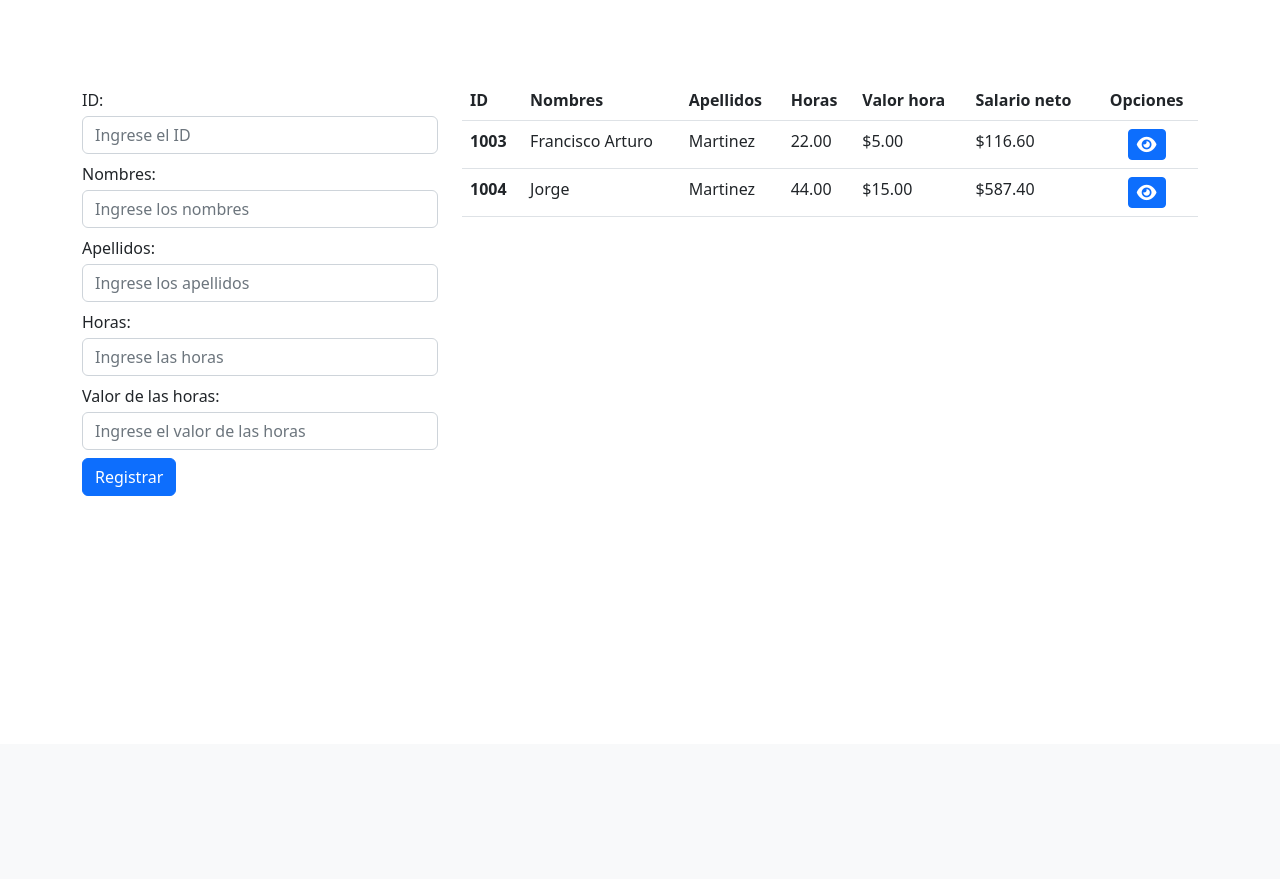
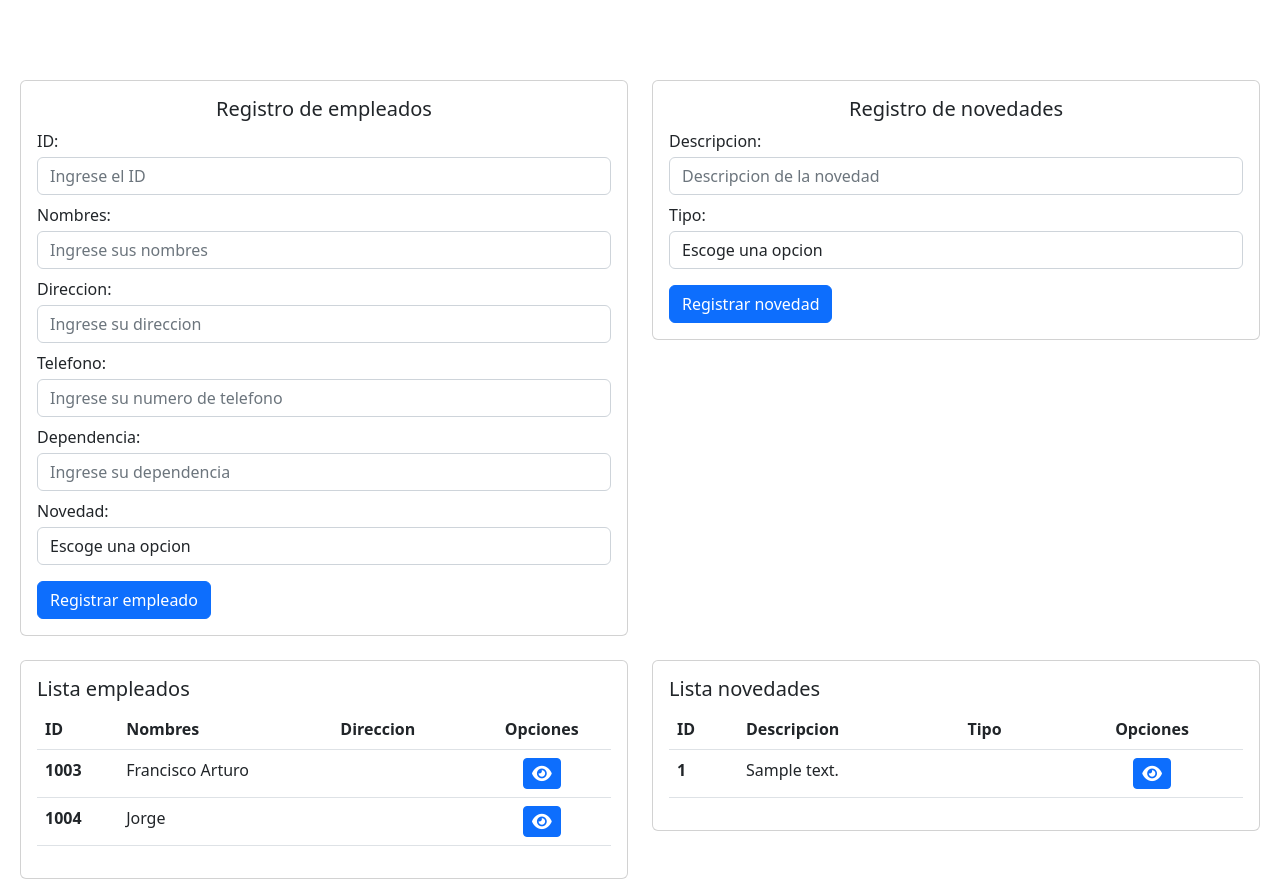
Before and after one commit to devmf19/nomina-php, a PHP site: page / in a window 1280 px wide. Shown: the part 56-935 px from the top of the page. Before the commit the page ends 800 px from the top, so only its background shows below. Run offline with PHP 8.4, Linux system fonts and the light colour scheme; data comes from the database, SQL or seed files in the repository; tables that the repository leaves empty or names only in its code hold one stand-in row (values such as "Sample post"); data that the repository does not hold is empty.

Commit message:
create employees and news

```diff
--- a/dao/abstract.dao.php
+++ b/dao/abstract.dao.php
@@ -6,7 +6,7 @@ abstract class AbstractDao
     private static $db_host = 'localhost';
     private static $db_user = 'root';
     private static $db_pass = 'root';
-    protected $db_name = 'nomina-php';
+    protected $db_name = 'empleados-novedades';
     protected $query;
     protected $rows = array();
     private $conn;
--- a/dao/employee.dao.php
+++ b/dao/employee.dao.php
@@ -65,7 +65,6 @@ class EmployeeDao extends AbstractDao
                     INSERT INTO employees (
                         id,
                         name,
-                        lastname,
                         address,
                         phone,
                         dependency
@@ -73,7 +72,6 @@ class EmployeeDao extends AbstractDao
                     VALUES (
                         '{$employee->getId()}',
                         '{$employee->getName()}',
-                        '{$employee->getLastname()}',
                         '{$employee->getAddress()}',
                         '{$employee->getPhone()}',
                         '{$employee->getDependency()}'
@@ -93,7 +91,6 @@ class EmployeeDao extends AbstractDao
 
         $this->query = "UPDATE employees
                         SET name = '{$employee->getName()}',
-                            lastname = '{$employee->getLastname()}',
                             address = '{$employee->getAddress()}',
                             phone = '{$employee->getPhone()}',
                             dependency = '{$employee->getBasic_pay()}'
--- a/dao/employees-news.dao.php
+++ b/dao/employees-news.dao.php
@@ -71,13 +71,13 @@ class EmployeeNewsDao extends AbstractDao{
                         employee_id,
                         news_id,
                         value,
-                        date
+                        en_date
                     )
                     VALUES (
                         '{$employee_news->getEmployee_id()}',
                         '{$employee_news->getNews_id()}',
                         '{$employee_news->geValue()}',
-                        '{$employee_news->getDate()}'
+                        '{$employee_news->getEn_date()}'
                     )
                 ";
                 $this->execute_single_query();
--- a/dao/news.dao.php
+++ b/dao/news.dao.php
@@ -53,23 +53,19 @@ class NewsDao extends AbstractDao{
             $new = new News();
         }
 
-        if ($new->getId() != 0) {
         $this->get($new->getId());
         if (!$this->rows) {
             $this->query = "
                 INSERT INTO news (
-                        id,
                     description,
                     type
                 )
                 VALUES (
-                        '{$new->getId()}',
-                        '{$new->geDescription()}',
+                    '{$new->getDescription()}',
                     '{$new->getType()}'
                 )
             ";
             $this->execute_single_query();
-            }
         }
     }
 
--- a/index.php
+++ b/index.php
@@ -1,11 +1,5 @@
 <?php
-require_once 'C:/xampp/htdocs/nomina-php/dao/employee.dao.php';
-$employeeDao = new EmployeeDao();  //objeto de la clase que realiza acciones en la base de datos
-
-$employees = $employeeDao->get_all(); // se obtienen todos los empleados registrados
-
-
-//luego de realizar una accion crud, se retorna al index con un mensaje de exito o error a traves de GET
+//Luego de realizar una accion crud, se retorna al index con un mensaje de exito o error a traves de GET
 $exist_message = false;
 $message = "";
 $alert = "";
@@ -35,8 +29,8 @@ if (isset($_GET['message'])) {
         <span class="navbar-brand mb-0 h1 px-5 py-2">Nomina de empleados</span>
     </nav>
 
-    <div class="container">
-        <div class="row py-2" style="height: 80px;">
+    <!-- ALERTA -->
+    <div class="row py-2 mx-5" style="height: 80px;">
         <!-- Si existe el mensaje de exito o error, se muestra al usuario -->
         <?php if ($exist_message) : ?>
             <div class="alert <?php echo $alert ?> alert-dismissible fade show" role="alert">
@@ -46,66 +40,47 @@ if (isset($_GET['message'])) {
         <?php endif; ?>
 
     </div>
-        <div class="row">
-            <div class="col-4">
-                <!-- Formulario que toma los datos necesarios del empleado -->
-                <form action="./controller/employee.controller.php" method="POST">
-                    <div class="form-group mt-2">
-                        <label for="id">ID:</label>
-                        <input type="number" class="form-control mt-1" id="id" name="id" placeholder="Ingrese el ID">
+
+    <!-- FORMULARIOS -->
+    <div class="row mx-2">
+        <!-- Formulario de empleados -->
+        <div class="col-6">
+            <div class="card">
+                <div class="card-body">
+                    <h5 class="card-title text-center">Registro de empleados</h5>
+                    <?php require_once './view/module/employees/employees-form.module.php'; ?>
                 </div>
-                    <div class="form-group mt-2">
-                        <label for="name">Nombres:</label>
-                        <input type="text" class="form-control mt-1" id="name" name="name" placeholder="Ingrese los nombres">
             </div>
-                    <div class="form-group mt-2">
-                        <label for="lastname">Apellidos:</label>
-                        <input type="text" class="form-control mt-1" id="lastname" name="lastname" placeholder="Ingrese los apellidos">
         </div>
-                    <div class="form-group mt-2">
-                        <label for="hours">Horas:</label>
-                        <input type="number" class="form-control mt-1" id="hours" name="hours" placeholder="Ingrese las horas">
+        <!-- Formulario de novedades -->
+        <div class="col-6">
+            <div class="card">
+                <div class="card-body">
+                    <h5 class="card-title text-center">Registro de novedades</h5>
+                    <?php require_once './view/module/news/news-form.module.php'; ?>
                 </div>
-                    <div class="form-group mt-2">
-                        <label for="hours_value">Valor de las horas:</label>
-                        <input type="number" class="form-control mt-1" id="hours_value" name="hours_value" placeholder="Ingrese el valor de las horas">
-                        <input type="hidden" name="option" value="save">
             </div>
-                    <button type="submit" class="btn btn-primary mt-2">Registrar</button>
-                </form>
         </div>
-            <div class="col-8">
-                <!-- Lista de empleados registrados -->
-                <table class="table">
-                    <thead>
-                        <tr>
-                            <th scope="col">ID</th>
-                            <th scope="col">Nombres</th>
-                            <th scope="col">Apellidos</th>
-                            <th scope="col">Horas</th>
-                            <th scope="col">Valor hora</th>
-                            <th scope="col">Salario neto</th>
-                            <th scope="col" class="text-center">Opciones</th>
-                        </tr>
-                    </thead>
-                    <tbody>
-                        <?php foreach ($employees as $emp) : ?>
-                            <tr>
-                                <th><?php echo $emp['id']; ?></th>
-                                <td><?php echo $emp['name']; ?></td>
-                                <td><?php echo $emp['lastname']; ?></td>
-                                <td><?php echo $emp['hours']; ?></td>
-                                <td>$<?php echo $emp['hours_value']; ?></td>
-                                <td>$<?php echo $emp['net_pay']; ?></td>
-                                <td class="text-center">
-                                    <a href="./employee_details.php?id=<?php echo $emp['id']; ?>" type="button" class="btn btn-primary btn-sm">
-                                        <i class="fa-solid fa-eye fa-lg" style="color: #FFFFFF;"></i>
-                                    </a>
-                                </td>
-                            </tr>
-                        <?php endforeach; ?>
-                    </tbody>
-                </table>
+    </div>
+
+    <!-- TABLAS -->
+    <div class="row mx-2 mt-4">
+        <!-- Tabla de empleados -->
+        <div class="col-6">
+            <div class="card">
+                <div class="card-body">
+                    <h5 class="card-title">Lista empleados</h5>
+                    <?php require_once './view/module/employees/employees-table.module.php'; ?>
+                </div>
+            </div>
+        </div>
+        <!-- Tabla de novedades -->
+        <div class="col-6">
+            <div class="card">
+                <div class="card-body">
+                    <h5 class="card-title">Lista novedades</h5>
+                    <?php require_once './view/module/news/news-table.module.php'; ?>
+                </div>
             </div>
         </div>
     </div>
--- a/model/person.model.php
+++ b/model/person.model.php
@@ -4,13 +4,11 @@ class Person
 {
 	private $id;
 	private $name;
-	private $lastname;
 
 	function __construct()
 	{
 		$this->id = "";
 		$this->name = "";
-		$this->lastname = "";
 	}
 
 	public function getId()
@@ -32,14 +30,4 @@ class Person
 	{
 		$this->name = $name;
 	}
-
-	public function getLastname()
-	{
-		return $this->lastname;
-	}
-
-	public function setLastname($lastname)
-	{
-		$this->lastname = $lastname;
-	}
 }
--- /dev/null
+++ b/view/module/employees/employees-form.module.php
@@ -0,0 +1,33 @@
+<!-- Formulario que toma los datos necesarios del empleado -->
+<form action="./controller/employee.controller.php" method="POST">
+    <div class="form-group mt-2">
+        <label for="id">ID:</label>
+        <input type="number" class="form-control mt-1" id="id" name="id" placeholder="Ingrese el ID">
+    </div>
+    <div class="form-group mt-2">
+        <label for="name">Nombres:</label>
+        <input type="text" class="form-control mt-1" id="name" name="name" placeholder="Ingrese sus nombres">
+    </div>
+    <div class="form-group mt-2">
+        <label for="address">Direccion:</label>
+        <input type="text" class="form-control mt-1" id="address" name="address" placeholder="Ingrese su direccion">
+    </div>
+    <div class="form-group mt-2">
+        <label for="phone">Telefono:</label>
+        <input type="number" class="form-control mt-1" id="phone" name="phone" placeholder="Ingrese su numero de telefono">
+    </div>
+    <div class="form-group mt-2">
+        <label for="dependency">Dependencia:</label>
+        <input type="text" class="form-control mt-1" id="dependency" name="dependency" placeholder="Ingrese su dependencia">
+    </div>
+    <div class="form-group mt-2">
+        <label for="type">Novedad:</label>
+        <select class="form-control mt-1" id="type" name="type required">
+            <option selected>Escoge una opcion</option>
+            <option value="no">No tiene</option>
+            <option value="idNovedad">Descripcion novedad</option>
+        </select>
+        <input type="hidden" name="option" value="save">
+    </div>
+    <button type="submit" class="btn btn-primary mt-3">Registrar empleado</button>
+</form>
--- /dev/null
+++ b/view/module/employees/employees-table.module.php
@@ -0,0 +1,30 @@
+<?php
+require_once 'C:/xampp/htdocs/nomina-php/dao/employee.dao.php';
+$employeeDao = new EmployeeDao();  //objeto de la clase que realiza acciones en la base de datos
+$employees = $employeeDao->get_all(); // se obtienen todos los empleados registrados
+?>
+
+<table class="table">
+    <thead>
+        <tr>
+            <th scope="col">ID</th>
+            <th scope="col">Nombres</th>
+            <th scope="col">Direccion</th>
+            <th scope="col" class="text-center">Opciones</th>
+        </tr>
+    </thead>
+    <tbody>
+        <?php foreach ($employees as $emp) : ?>
+            <tr>
+                <th><?php echo $emp['id']; ?></th>
+                <td><?php echo $emp['name']; ?></td>
+                <td><?php echo $emp['address']; ?></td>
+                <td class="text-center">
+                    <a href="./view/employee_details.php?id=<?php echo $emp['id']; ?>" type="button" class="btn btn-primary btn-sm">
+                        <i class="fa-solid fa-eye fa-lg" style="color: #FFFFFF;"></i>
+                    </a>
+                </td>
+            </tr>
+        <?php endforeach; ?>
+    </tbody>
+</table>
--- /dev/null
+++ b/view/module/news/news-form.module.php
@@ -0,0 +1,17 @@
+<!-- Formulario que toma los datos necesarios del empleado -->
+<form action="./controller/news.controller.php" method="POST">
+    <div class="form-group mt-2">
+        <label for="description">Descripcion:</label>
+        <input type="text" class="form-control mt-1" id="description" name="description" placeholder="Descripcion de la novedad">
+    </div>
+    <div class="form-group mt-2">
+        <label for="type">Tipo:</label>
+        <select class="form-control mt-1" id="type" name="type" required>
+            <option selected>Escoge una opcion</option>
+            <option value="Descuento">Desuento</option>
+            <option value="Bonificacion">Bonificacion</option>
+        </select>
+        <input type="hidden" name="option" value="save">
+    </div>
+    <button type="submit" class="btn btn-primary mt-3">Registrar novedad</button>
+</form>
--- /dev/null
+++ b/view/module/news/news-table.module.php
@@ -0,0 +1,30 @@
+<?php
+require_once './dao/news.dao.php';
+$newsDao = new NewsDao();  //objeto de la clase que realiza acciones en la base de datos
+$news = $newsDao->get_all(); // se obtienen todos los empleados registrados
+?>
+
+<table class="table">
+    <thead>
+        <tr>
+            <th scope="col">ID</th>
+            <th scope="col">Descripcion</th>
+            <th scope="col">Tipo</th>
+            <th scope="col" class="text-center">Opciones</th>
+        </tr>
+    </thead>
+    <tbody>
+        <?php foreach ($news as $new) : ?>
+            <tr>
+                <th><?php echo $new['id']; ?></th>
+                <td><?php echo $new['description']; ?></td>
+                <td><?php echo $new['type']; ?></td>
+                <td class="text-center">
+                    <a href="./employee_details.php?id=<?php echo $new['id']; ?>" type="button" class="btn btn-primary btn-sm">
+                        <i class="fa-solid fa-eye fa-lg" style="color: #FFFFFF;"></i>
+                    </a>
+                </td>
+            </tr>
+        <?php endforeach; ?>
+    </tbody>
+</table>
--- a/employee_details.php
+++ b/view/new_details.php
@@ -22,7 +22,7 @@ $employee = $employeeDao->get_by_id($id);
     <meta charset="UTF-8">
     <meta http-equiv="X-UA-Compatible" content="IE=edge">
     <meta name="viewport" content="width=device-width, initial-scale=1.0">
-    <title>Detalles de empleado</title>
+    <title>Detalles de novedad</title>
     <link href="https://cdn.jsdelivr.net/npm/bootstrap@5.2.3/dist/css/bootstrap.min.css" rel="stylesheet" integrity="sha384-rbsA2VBKQhggwzxH7pPCaAqO46MgnOM80zW1RWuH61DGLwZJEdK2Kadq2F9CUG65" crossorigin="anonymous">
 </head>
 
@@ -30,10 +30,10 @@ $employee = $employeeDao->get_by_id($id);
     <div class="container">
         <div class="card mt-5" style="width: 80%; margin:auto">
             <div class="card-body">
-                <h5 class="card-title">Detalles del empleado</h5>
+                <h5 class="card-title">Detalles de la novedad</h5>
                 <br>
                 <!-- Se muestran todos los datos relacionados con el salario -->
-                <strong>Sueldo basico: </strong>$ <?php echo $employee['basic_pay']; ?> <br>
+                <strong>Empleados: </strong>$ <?php echo $employee['basic_pay']; ?> <br>
                 <strong>Subsidio: </strong>$ <?php echo $employee['subsidy']; ?> <br>
                 <strong>Fuente de retencion: </strong>$ <?php echo $employee['source_retention']; ?> <br>
                 <strong>Seguridad social: </strong>$ <?php echo $employee['social_security']; ?> <br>
```
Also changed, not shown: controller/employee.controller.php (+6 -12 lines), controller/news.controller.php (added, +91 -0 lines), model/employee-news.model.php (+6 -6 lines), view/employee_details.php (added, +82 -0 lines). Lines whose indentation alone changed are shown as unchanged.
